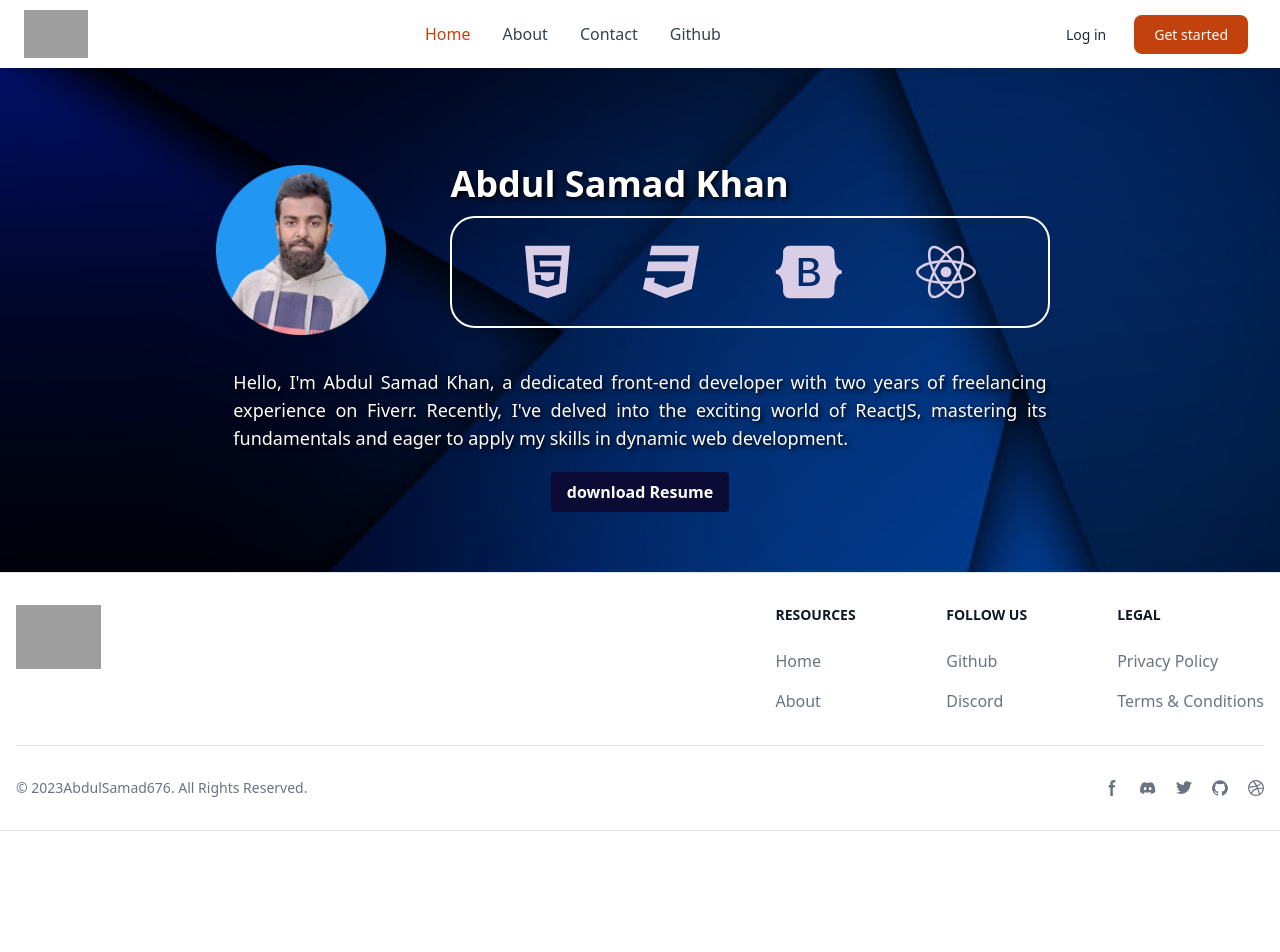
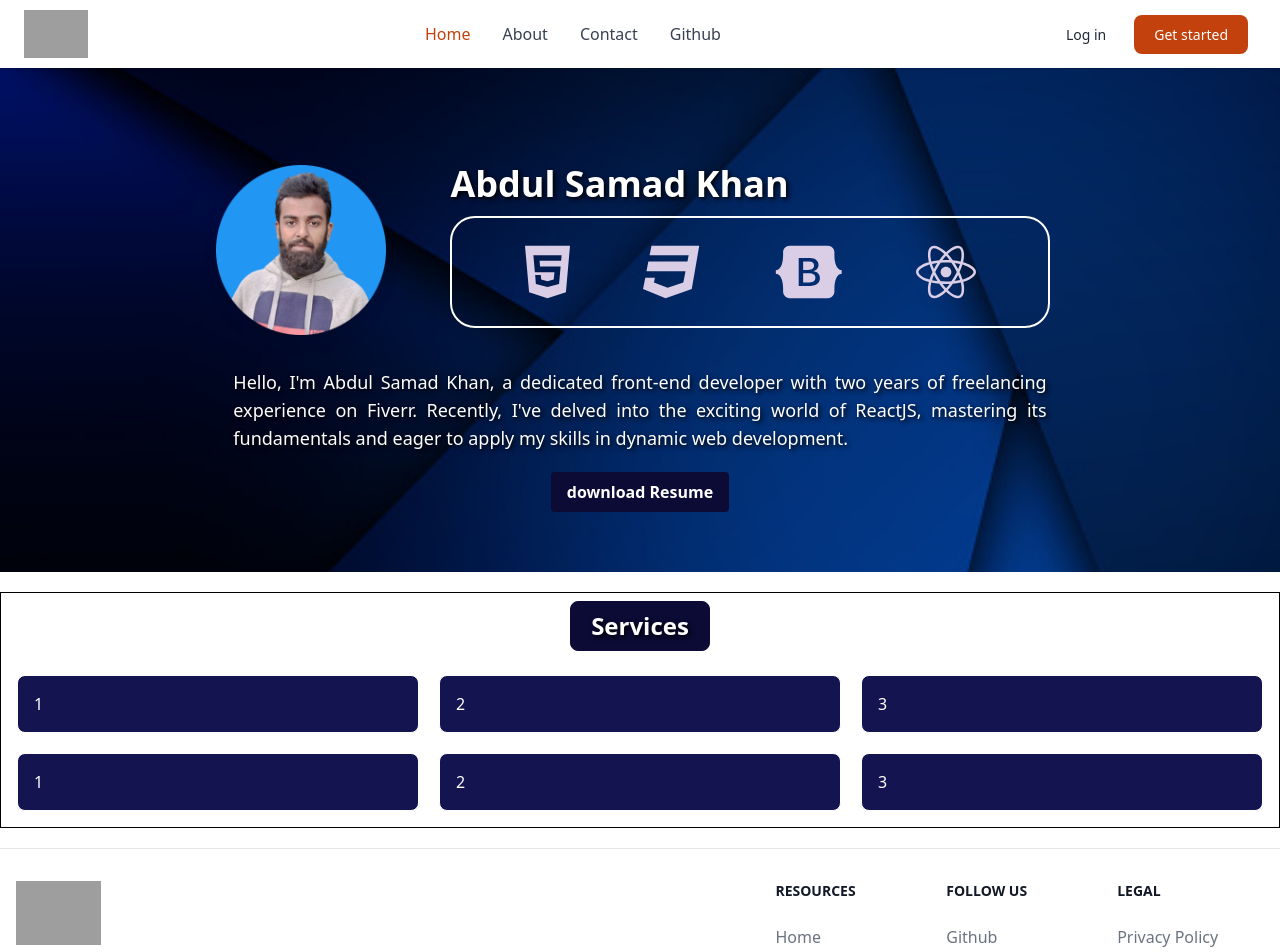
Before and after one commit to AbdulSamad676/React-Portfolio, a React (Vite) app: page / in a window 1280 px wide. Shown: the top 952 px of the page. Before the commit the page ends 831 px from the top, so only its background shows below. Built offline with nearby package versions, Linux system fonts and the light colour scheme; grey boxes are pictures that could not be loaded.

Commit message:
services section added

```diff
--- a/src/assets/css/style.css
+++ b/src/assets/css/style.css
@@ -66,7 +66,13 @@
 	text-shadow: 2px 2px 5px black;
 } */
 .custom-bg {
+	border: 1px solid rgb(11, 11, 53);
 	background-color: rgb(11, 11, 53);
+}
+.custom-bg:hover {
+	background-color: white;
+	color: rgb(11, 11, 53);
+	border: 1px solid rgb(11, 11, 53);
 }
 .custom-btn {
 	color: white;
@@ -103,3 +109,6 @@
 .about-main {
 	background-image: url('../images/bg-1.jpg');
 }
+.service-item {
+	background-color: rgb(20, 20, 80);
+}
--- a/src/components/About.jsx
+++ b/src/components/About.jsx
@@ -83,7 +83,7 @@ function About() {
 						Intermediate
 					</button>
 					<button
-						className='primary-btn  font-bold py-2 px-4 rounded'
+						className='primary-btn  font-bold py-2 px-4 rounded focus:bg-orange-800'
 						onClick={handleBachelor}
 					>
 						Bachelor
--- a/src/components/Home.jsx
+++ b/src/components/Home.jsx
@@ -1,5 +1,6 @@
 import React from 'react';
 import { FontAwesomeIcon } from '@fortawesome/react-fontawesome';
+import { Services } from './index';
 import { faCoffee, faBaseball } from '@fortawesome/free-solid-svg-icons';
 import profileImage from '../assets/images/profile.png';
 import tempPath from '../assets/CV/CV.pdf';
@@ -10,6 +11,7 @@ import {
 	faBootstrap,
 	faReact,
 } from '@fortawesome/free-brands-svg-icons';
+// import Services from './Services';
 function Home() {
 	const handleDownload = () => {
 		const link = document.createElement('a');
@@ -21,6 +23,7 @@ function Home() {
 	};
 
 	return (
+		<>
 			<div className='hero-section h-full sm:pb-5'>
 				<div className='top-row grid grid-cols-12 md:grid-cols-10 gap-2 mx-auto  md:ml-auto  '>
 					<div className='image-section flex justify-center items-center rounded-lg col-span-10 md:col-span-3  '>
@@ -66,11 +69,11 @@ function Home() {
 				</div>
 				<div className='top-row my-5 md:px-5 md:w-8/12 min-h-[100px] mx-auto  '>
 					<p className='text-white  text-justify text-lg black-shadow '>
-					Hello, I'm Abdul Samad Khan, a dedicated front-end developer
-					with two years of freelancing experience on Fiverr.
-					Recently, I've delved into the exciting world of ReactJS,
-					mastering its fundamentals and eager to apply my skills in
-					dynamic web development.
+						Hello, I'm Abdul Samad Khan, a dedicated front-end
+						developer with two years of freelancing experience on
+						Fiverr. Recently, I've delved into the exciting world of
+						ReactJS, mastering its fundamentals and eager to apply
+						my skills in dynamic web development.
 					</p>
 					<div className='w-full flex justify-center'>
 						<button
@@ -82,6 +85,8 @@ function Home() {
 					</div>
 				</div>
 			</div>
+			<Services />
+		</>
 	);
 }
 
--- /dev/null
+++ b/src/components/Services.jsx
@@ -0,0 +1,33 @@
+import React from 'react';
+
+function Services() {
+	return (
+		<div className='container mx-auto my-5 border border-black'>
+			<h2 className='text-center my-2 py-2 px-5 text-2xl w-max font-bold text-white black-shadow custom-bg rounded-lg mx-auto'>
+				Services
+			</h2>
+			<div className='grid md:grid-cols-3 sm:grid-cols-2 gap-5 p-4'>
+				<div className='service-item p-4 rounded-lg text-white custom-bg border border-white'>
+					1
+				</div>
+				<div className='service-item p-4 rounded-lg text-white custom-bg border border-white'>
+					2
+				</div>
+				<div className='service-item p-4 rounded-lg text-white custom-bg border border-white'>
+					3
+				</div>
+				<div className='service-item p-4 rounded-lg text-white custom-bg border border-white'>
+					1
+				</div>
+				<div className='service-item p-4 rounded-lg text-white custom-bg border border-white'>
+					2
+				</div>
+				<div className='service-item p-4 rounded-lg text-white custom-bg border border-white'>
+					3
+				</div>
+			</div>
+		</div>
+	);
+}
+
+export default Services;
--- a/src/components/index.js
+++ b/src/components/index.js
@@ -4,5 +4,6 @@ import Home from './Home';
 import About from './About';
 import Contact from './Contact';
 import Github from './Github';
+import Services from './Services';
 
-export { Header, Footer, Home, About, Contact, Github };
+export { Header, Footer, Home, About, Contact, Github, Services };
```
Lines whose indentation alone changed are shown as unchanged.
